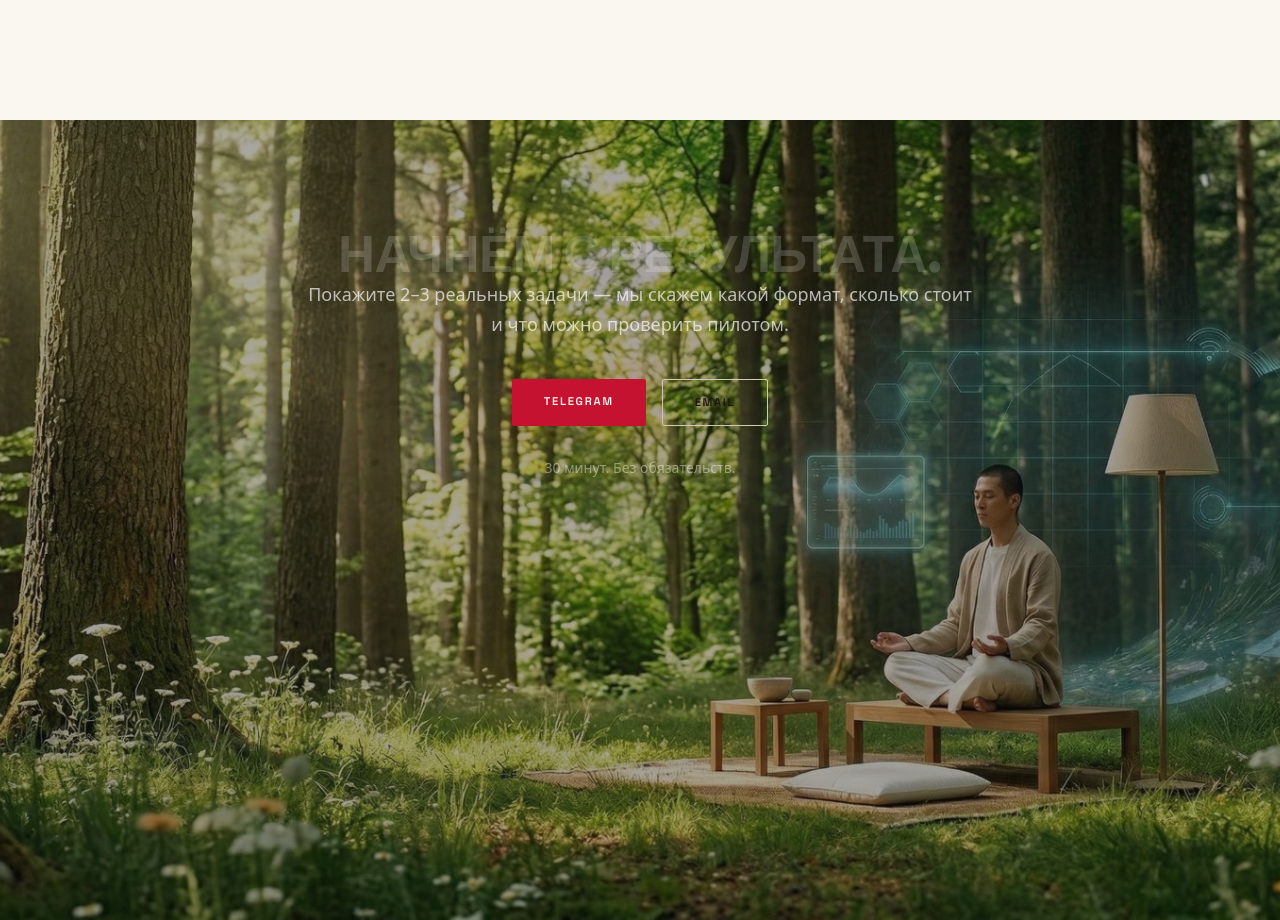
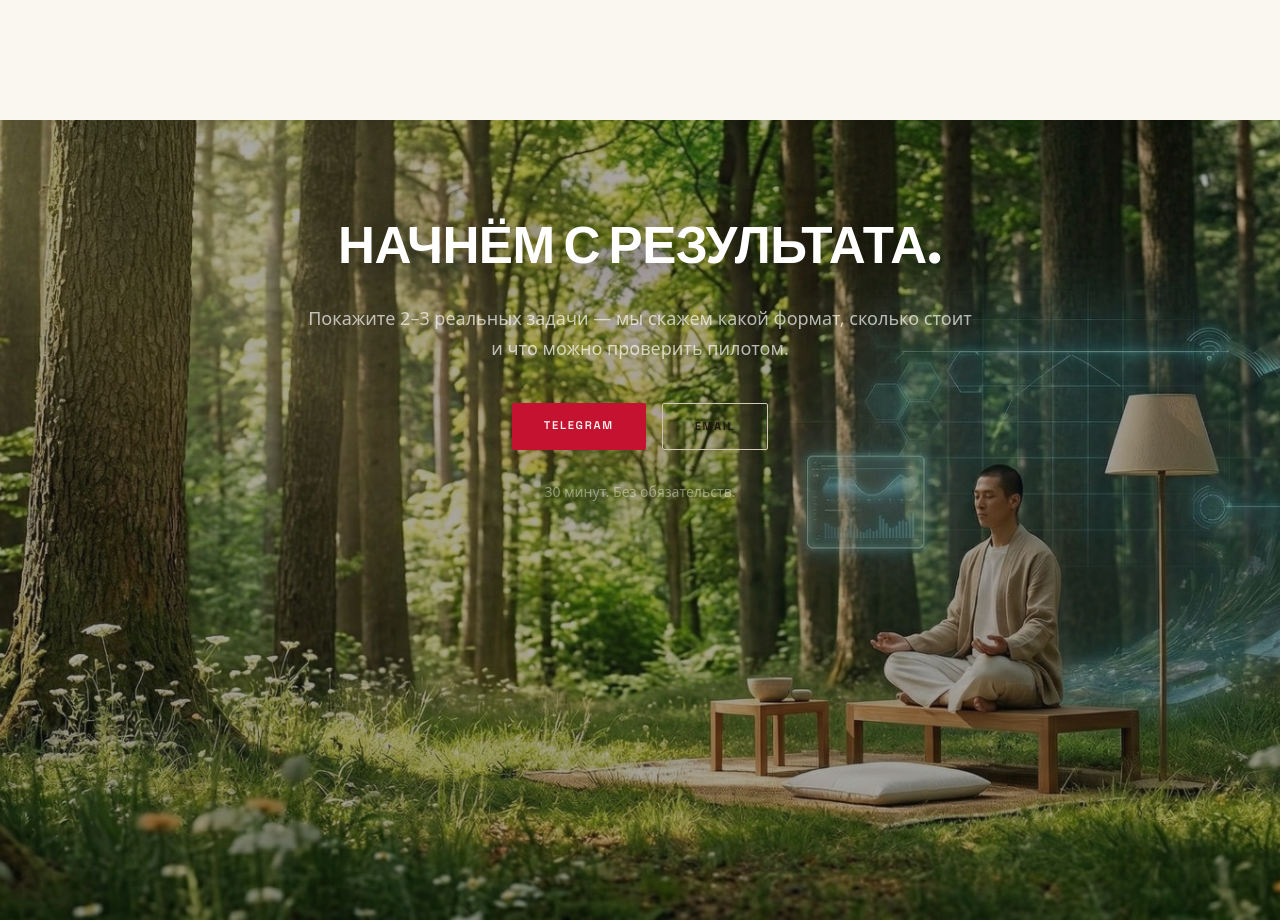
Before and after one commit to artemdali21-ship-it/ps-landing, a Next.js app: page / in a window 1280 px wide. Shown: the part 9480-10400 px from the top of the page. Built offline with nearby package versions, Linux system fonts and the light colour scheme; a web font is replaced by a local one.

Commit message:
fix: remove scene 6 from sticky, FinalCTA whileInView headline, single final screen

```diff
--- a/app/page.tsx
+++ b/app/page.tsx
@@ -205,8 +205,6 @@ export default function Home() {
   const s5Op = useTransform(p, [0.63, 0.70, 0.79, 0.84], [0, 1, 1, 0]);
   const s5Sc = useTransform(p, [0.63, 0.84], [1.00, 1.04]);
 
-  const s6Op = useTransform(p, [0.80, 0.88], [0, 1]);
-  const s6Sc = useTransform(p, [0.80, 1.00], [1.02, 1.00]);
 
   // ─── HERO TEXT ───────────────────────────────────────────────────────────
   const heroOp = useTransform(p, [0.00, 0.06, 0.11], [1, 1, 0]);
@@ -228,7 +226,6 @@ export default function Home() {
           <Scene src="/images/scenes/3-desktop.webp" opacity={s3Op} scale={s3Sc} />
           <Scene src="/images/scenes/4-desktop.webp" opacity={s4Op} scale={s4Sc} />
           <Scene src="/images/scenes/5-desktop.webp" opacity={s5Op} scale={s5Sc} />
-          <Scene src="/images/scenes/6g-desktop.webp" opacity={s6Op} scale={s6Sc} className="scene-meditation" />
 
           {/* 3D floating objects */}
           {OBJECTS.map((cfg, i) => (
--- a/components/sections/FinalCTA.tsx
+++ b/components/sections/FinalCTA.tsx
@@ -1,39 +1,13 @@
 "use client";
 
-import { motion, useMotionValue } from "framer-motion";
-import { useEffect, useRef } from "react";
+import { motion } from "framer-motion";
 
 export default function FinalCTA() {
-  const sectionRef = useRef<HTMLElement>(null);
-  const headlineRef = useRef<HTMLHeadingElement>(null);
-  const prog = useMotionValue(0);
-
-  useEffect(() => {
-    function onScroll() {
-      const el = sectionRef.current;
-      if (!el) return;
-      const rect = el.getBoundingClientRect();
-      const progress = Math.min(1, Math.max(0, 1 - rect.bottom / (window.innerHeight + el.offsetHeight)));
-      prog.set(progress);
-
-      // Write headline parallax directly to DOM — no MotionValue in style prop
-      if (headlineRef.current) {
-        const p = Math.min(1, Math.max(0, progress / 0.5));
-        headlineRef.current.style.transform = `translateY(${40 - p * 40}px)`;
-        headlineRef.current.style.opacity = String(p);
-      }
-    }
-    window.addEventListener("scroll", onScroll, { passive: true });
-    onScroll();
-    return () => window.removeEventListener("scroll", onScroll);
-  }, [prog]);
-
   return (
     <section
       id="cta"
-      ref={sectionRef}
       className="text-center relative overflow-hidden"
-      style={{ background: "transparent", paddingTop: "9vh", paddingBottom: "26vh" }}
+      style={{ background: "transparent", paddingTop: "12vh", paddingBottom: "10vh" }}
     >
       {/* Subtle crimson breathing glow */}
       <motion.div
@@ -46,18 +20,16 @@ export default function FinalCTA() {
       <motion.div
         className="max-w-2xl mx-auto flex flex-col items-center gap-8 relative z-10"
       >
-        <h2
-          ref={headlineRef}
+        <motion.h2
           className="h2"
-          style={{
-            transform: "translateY(40px)", opacity: 0,
-            willChange: "transform, opacity",
-            color: "#ffffff",
-            textShadow: "0 2px 40px rgba(0,0,0,0.4)",
-          }}
+          style={{ color: "#ffffff", textShadow: "0 2px 40px rgba(0,0,0,0.4)" }}
+          initial={{ opacity: 0, y: 30 }}
+          whileInView={{ opacity: 1, y: 0 }}
+          viewport={{ once: true, amount: 0.3 }}
+          transition={{ duration: 0.7 }}
         >
           Начнём с результата.
-        </h2>
+        </motion.h2>
 
         <motion.p
           className="font-inter font-light text-lg leading-relaxed"
```
